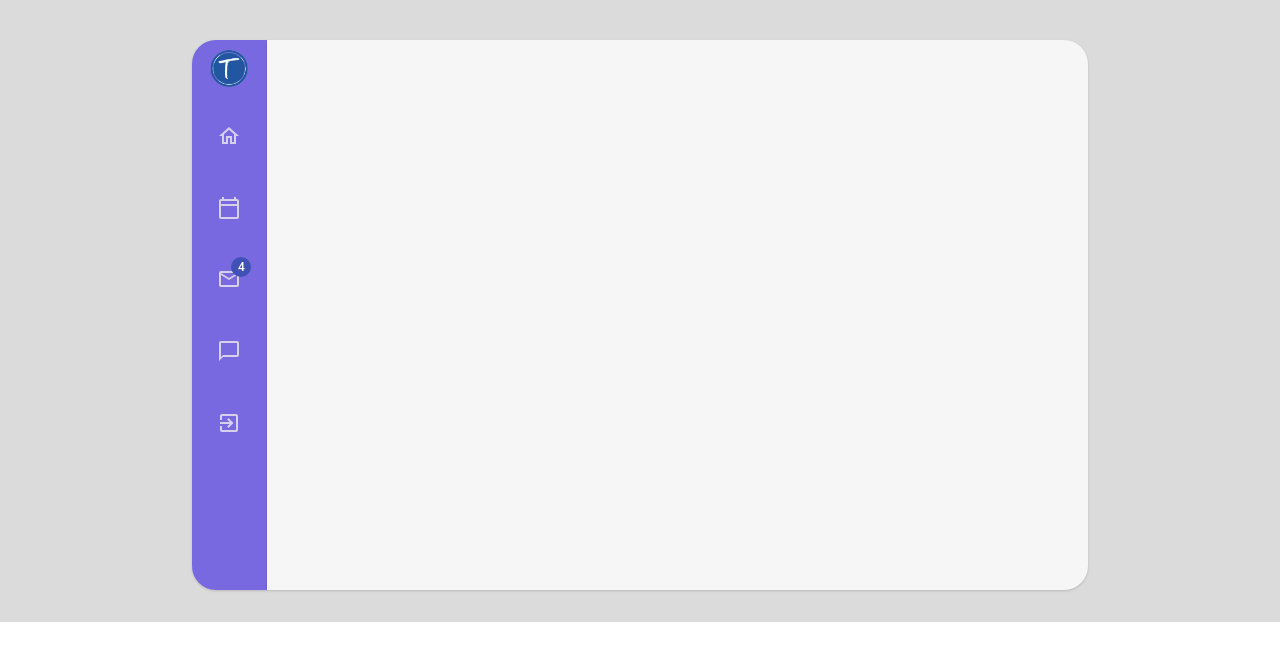
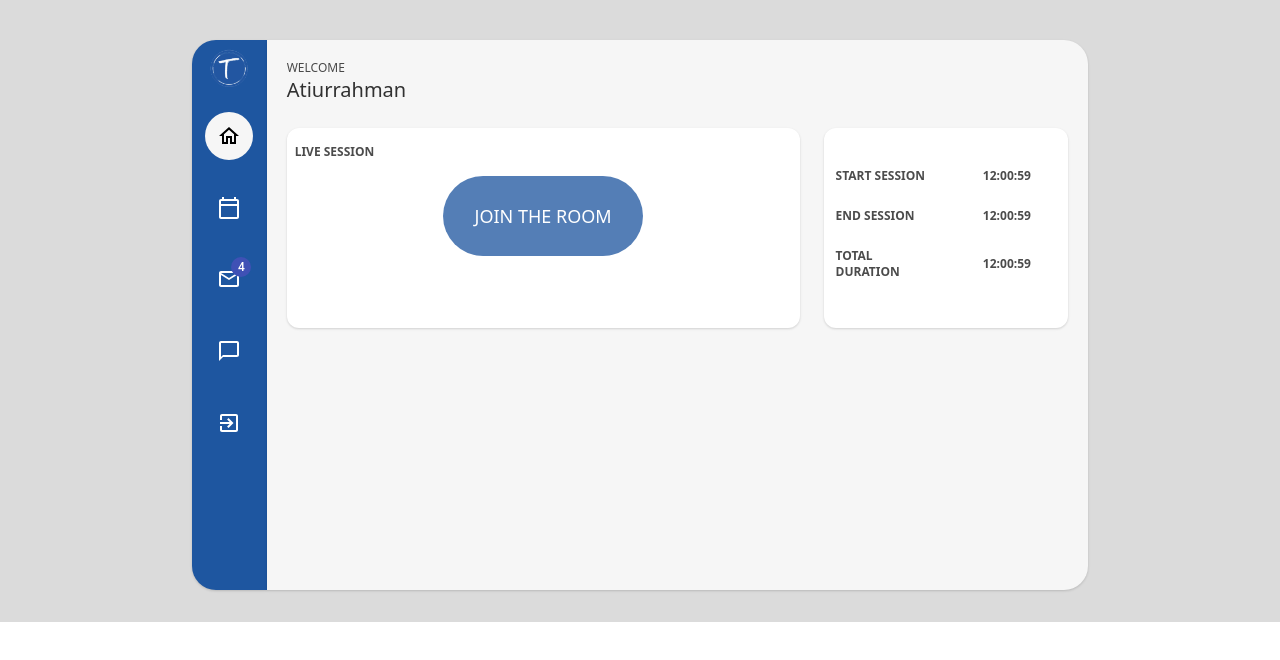
Before and after one commit to ati07/Tutorcept, a Next.js app: page /std/st_dashboard in a window 1280 px wide. Shown: the top 660 px of the page. Built offline with nearby package versions, Linux system fonts and the light colour scheme.

Commit message:
28th commit

```diff
--- /dev/null
+++ b/component/StHome.js
@@ -0,0 +1,58 @@
+function StHome() {
+  return (
+    <div className="grid grid-cols-12 gap-6 pt-5 px-5">
+      <div className="col-span-12">
+        <p className="uppercase text-xs opacity-70">Welcome</p>
+        <h1 className="text-xl opacity-80 ">Atiurrahman</h1>
+      </div>
+      <div className="col-span-8 bg-white rounded-xl shadow h-[200px]">
+        <div className="uppercase text-xs opacity-70 px-2 pt-4 font-bold">
+          Live Session
+        </div>
+        <div className="flex justify-center items-center opacity-80 w-full pt-4">
+          <button className="text-lg h-[80px] w-[200px] hover:text-white text-white bg-[#1e56a0] opacity-95 rounded-full hover:opacity-100 text-center">
+            JOIN THE ROOM
+          </button>
+        </div>
+      </div>
+      <div className="col-span-4 bg-white rounded-xl shadow h-[200px]">
+        <div className="grid grid-cols-12 px-1 gap-2 pt-6">
+          <div className="col-span-6 uppercase text-xs opacity-70 px-2 pt-4 font-bold">
+            Start Session
+          </div>
+          <div className=" flex justify-center items-center col-span-6 uppercase text-xs opacity-70 px-2 pt-4 font-bold">
+            <p>12</p>
+            <p>:</p>
+            <p>00</p>
+            <p>:</p>
+            <p>59</p>
+
+
+          </div>
+          <div className="col-span-6 uppercase text-xs opacity-70 px-2 pt-4 font-bold">
+            End Session
+          </div>
+          <div className="flex justify-center items-center col-span-6 uppercase text-xs opacity-70 px-2 pt-4 font-bold">
+          <p>12</p>
+            <p>:</p>
+            <p>00</p>
+            <p>:</p>
+            <p>59</p>
+          </div>
+          <div className="col-span-6 uppercase text-xs opacity-70 px-2 pt-4 font-bold">
+            Total Duration
+          </div>
+          <div className="flex justify-center items-center col-span-6 uppercase text-xs opacity-70 px-2 pt-4 font-bold">
+          <p>12</p>
+            <p>:</p>
+            <p>00</p>
+            <p>:</p>
+            <p>59</p>
+          </div>
+        </div>
+      </div>
+    </div>
+  );
+}
+
+export default StHome;
--- a/component/Testemonial.js
+++ b/component/Testemonial.js
@@ -54,7 +54,7 @@ export default function Testemonial() {
               </div>
               <div className="flex items-center justify-center">
                 <Image
-                  src="/free-Logo.png"
+                  src="/Free-Logo.png"
                   width={50}
                   height={50}
                   alt="Avatar"
--- a/pages/std/st_dashboard.js
+++ b/pages/std/st_dashboard.js
@@ -1,4 +1,5 @@
 import { makeStyles } from "@material-ui/core/styles";
+import Link from "next/link";
 import Avatar from "@material-ui/core/Avatar";
 import HomeOutlinedIcon from '@material-ui/icons/HomeOutlined';
 import CalendarTodayOutlinedIcon from '@material-ui/icons/CalendarTodayOutlined';
@@ -8,6 +9,7 @@ import Badge from '@material-ui/core/Badge';
 import MailIcon from '@material-ui/icons/Mail';
 import IconButton from '@material-ui/core/IconButton';
 import ExitToAppOutlinedIcon from '@material-ui/icons/ExitToAppOutlined';
+import StHome from "../../component/StHome";
 function st_dashboard() {
   const classes = makeStyles((theme) => ({
     large: {
@@ -18,7 +20,7 @@ function st_dashboard() {
   // const classes = useStyles();
   return (
     <div className="grid w-full grid-cols-12 pb-8 pt-10 mt-0 bg-[#dbdbdb] px-48">
-      <div className="w-full col-span-1 bg-[#7869e0] rounded-tl-3xl rounded-bl-3xl  border-gray-300 h-[550px] shadow">
+      <div className="w-full col-span-1 bg-[#1e56a0] rounded-tl-3xl rounded-bl-3xl  border-gray-300 h-[550px] shadow">
         <div className="grid items-center h-[415px] grid-cols-12 gap-y-2">
           <div className='flex items-center justify-center col-span-12 text-center '>
             <Avatar
@@ -28,14 +30,14 @@ function st_dashboard() {
             />
           </div>
           <div className='flex items-center justify-center col-span-12 text-center'>
-          <IconButton><HomeOutlinedIcon
-          style={{color:'#f1ededc7'}}
+          <IconButton style={{backgroundColor:'#f6f6f6'}}><HomeOutlinedIcon
+          style={{color:'black'}}
             /></IconButton>
 
           </div>
           <div className='flex items-center justify-center col-span-12 text-center'>
           <IconButton><CalendarTodayOutlinedIcon
-          style={{color:'#f1ededc7'}}
+          style={{color:'white'}}
             /></IconButton>
 
           </div>
@@ -43,27 +45,31 @@ function st_dashboard() {
 
           <IconButton><Badge badgeContent={4} color="primary">
               <EmailOutlinedIcon
-        style={{color:'#f1ededc7'}} />
+        style={{color:'white'}} />
         </Badge>
         </IconButton>
 
 
           </div>
           <div className='flex items-center justify-center col-span-12 text-center'>
-          <IconButton><ChatBubbleOutlineOutlinedIcon
-          style={{color:'#f1ededc7'}}
+          <IconButton ><ChatBubbleOutlineOutlinedIcon
+          style={{color:'white'}}
             /></IconButton>
 
           </div>
           <div className='flex items-center justify-center col-span-12 text-center'>
+            <Link href='/' passHref>
           <IconButton><ExitToAppOutlinedIcon
-          style={{color:'#f1ededc7'}}
+          style={{color:'white'}}
             /></IconButton>
+            </Link>
 
           </div>
         </div>
       </div>
-      <div className="w-full h-full col-span-11 col-start-2 rounded-tr-3xl shadow rounded-br-3xl bg-[#f6f6f6] border-gray-300"></div>
+      <div className="w-full h-full col-span-11 col-start-2 rounded-tr-3xl shadow rounded-br-3xl bg-[#f6f6f6] border-gray-300">
+        <StHome/>
+      </div>
     </div>
   );
 }
```
